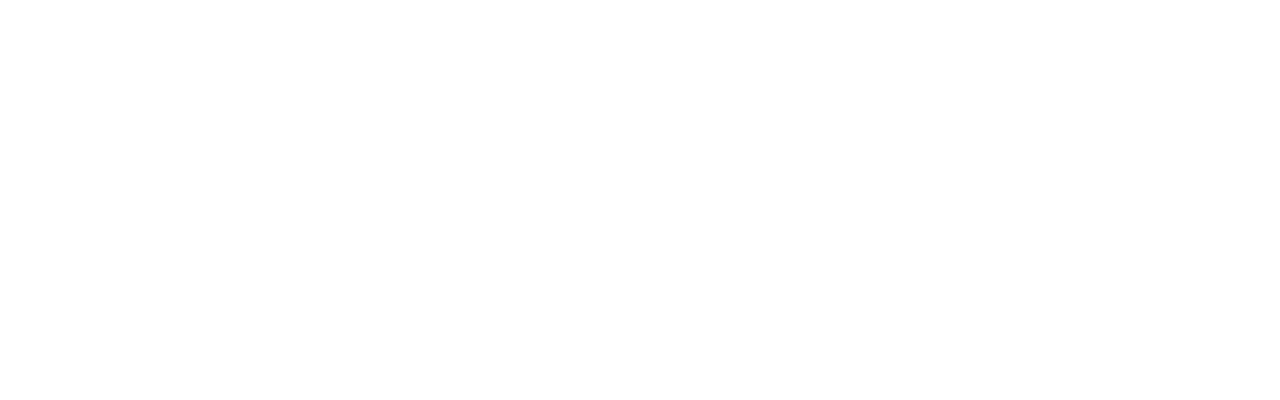
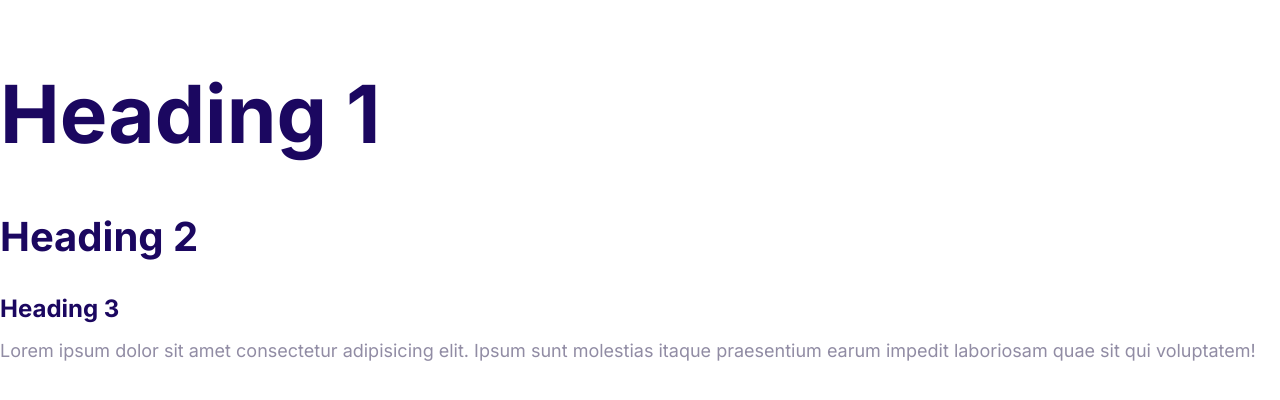
Before and after one commit to zlatan-cic/moshify, a plain HTML site: page index.html in a window 1280 px wide. Drawn offline with Linux system fonts and the light colour scheme.

Commit message:
Define the styles for the fonts.

```diff
--- a/css/styles.css
+++ b/css/styles.css
@@ -3,7 +3,62 @@
   --color-secondary: #00d9ff;
   --color-accent: #ff3400;
 
-  --color-headings:#1b0760;
+  --color-headings: #1b0760;
   --color-body: #918ca4;
 
 }
+
+html {
+  /* 62.5% of 16px = 10px */
+  font-size: 62.5%;
+}
+
+body {
+  font-family: 'Inter', Arial, Helvetica, sans-serif;
+  font-size: 2.4rem;
+  line-height: 1.5;
+  color: var(--color-body);
+}
+
+h1,
+h2,
+h3 {
+  color: var(--color-headings);
+  margin-bottom: 1rem;
+}
+
+h1 {
+  /* 1 x font size of the html elemnet */
+  font-size: 7rem;
+}
+
+h2 {
+  font-size: 4rem;
+}
+
+h3 {
+  font-size: 3rem;
+
+}
+
+p {
+  margin-top: 0;
+}
+
+@media screen and (min-width: 1024px) {
+  body {
+    font-size: 1.8rem;
+  }
+  h1 {
+    font-size: 8rem;
+  }
+
+  h2 {
+    font-size: 4rem;
+  }
+
+  h3 {
+    font-size: 2.4rem;
+
+  }
+}
--- a/index.html
+++ b/index.html
@@ -3,11 +3,19 @@
   <head>
     <meta charset="UTF-8">
     <meta name="viewport" content="width=device-width, initial-scale=1.0">
+    <link rel="preconnect" href="https://fonts.googleapis.com">
+    <link rel="preconnect" href="https://fonts.gstatic.com" crossorigin>
+    <link href="https://fonts.googleapis.com/css2?family=Inter:wght@400;700&display=swap" rel="stylesheet">
     <link rel="stylesheet" href="./css/normalize.css">
     <link rel="stylesheet" href="./css/styles.css">
     <title>Moshify - pratice</title>
   </head>
+
   <body>
+    <h1>Heading 1</h1>
+    <h2>Heading 2</h2>
+    <h3>Heading 3</h3>
+    <p>Lorem ipsum dolor sit amet consectetur adipisicing elit. Ipsum sunt molestias itaque praesentium earum impedit laboriosam quae sit qui voluptatem!</p>
+  </body>
 
-</body>
 </html>
```
Lines whose indentation alone changed are shown as unchanged.
